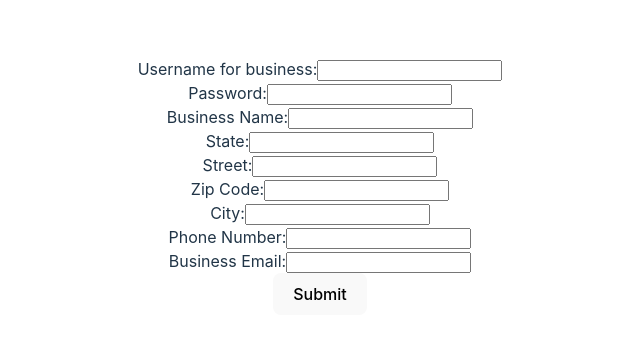
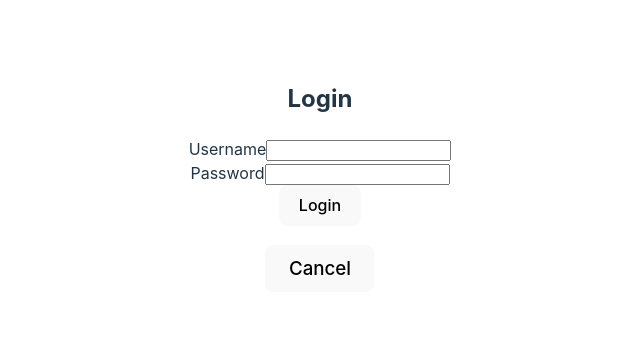
Before and after one commit to sully8698/vendicar, a React (Vite) app in the folder vendicar-frontEnd/: page /login in a window 1280 px wide. Shown: the part 214-552 px from the top of the page, without its empty margins (320-960 px from the left). Built offline with nearby package versions, Linux system fonts and the light colour scheme.

Commit message:
updated front end with buttons and some function

```diff
--- a/vendicar-frontEnd/api/authApi.js
+++ b/vendicar-frontEnd/api/authApi.js
@@ -13,7 +13,7 @@ const payload = {
     },
     body: JSON.stringify(context)
 }
-const body = await basicFetch("http://localhost:8000/vendicar/accounts/signup",payload) //update
+const body = await basicFetch("http://localhost:8000/vendicar/accounts/signup",payload)
 return body
 }
 
@@ -25,6 +25,30 @@ const payload = {
     },
     body: JSON.stringify(context)
 }
-const body = await basicFetch("http://localhost:8000/vendicar/accounts/get-token", payload) //update
+const body = await basicFetch("http://localhost:8000/vendicar/accounts/get-token", payload)
 return body.token
 }
+
+export async function signin(context) {
+    const payload = {
+        method: "POST",
+        headers: {
+        "Content-Type": "application/json",
+        },
+        body: JSON.stringify(context)
+    }
+    const body = await basicFetch("http://localhost:8000/vendicar/accounts/",payload)
+    return body
+    }
+
+export async function getuserinfo(token) {
+    const payload = {
+        method: "GET",
+        headers: {
+            "Content-Type": "application/json",
+            "Authorization": `Token ${token}`,
+        },
+    }
+    const body = await basicFetch("http://localhost:8000/vendicar/accounts/",payload)
+    return body.result
+    }
--- a/vendicar-frontEnd/package.json
+++ b/vendicar-frontEnd/package.json
@@ -11,7 +11,8 @@
   },
   "dependencies": {
     "react": "^19.0.0",
-    "react-dom": "^19.0.0"
+    "react-dom": "^19.0.0",
+    "react-router": "^7.2.0"
   },
   "devDependencies": {
     "@eslint/js": "^9.19.0",
--- a/vendicar-frontEnd/src/App.jsx
+++ b/vendicar-frontEnd/src/App.jsx
@@ -1,9 +1,18 @@
 import { useState } from 'react'
 import './App.css'
-import CreateDealerAccount from './pages/CreateDealerAccount'
+// import CreateDealerAccount from './pages/CreateDealerAccount'
+import Home from './pages/Home'
+import { BrowserRouter, Routes, Route, Link } from "react-router";
+import CreateDealerAccount from './pages/CreateDealerAccount';
+import DealerSignIn from './pages/DealerSignIn'
+import LoggedHome from './pages/LoggedHome';
 
 function App() {
+  const [formData, setFormData] = useState({ username: '', password: '' });
   const [userToken, setUserToken] = useState(null)
+
+  const handleClick = () => {
+    setIsLoggedIn(prevState => !prevState)};
 
   const handleToken = (token) => {
     setFormData({ username: '', password: '' })
@@ -19,12 +28,15 @@ function App() {
   };
 
   return (
-    <>
-
-      <CreateDealerAccount />
-
-    </>
+    <BrowserRouter>
+      <Routes>
+        <Route path="/" element={ < Home />} />
+        <Route path="/sign-up" element={ <CreateDealerAccount /> } />
+        <Route path="/login" element={< DealerSignIn handleInputChange={handleInputChange} formData={formData} handleToken={handleToken} />} />
+        <Route path="/home" element={ < LoggedHome /> } />
+      </Routes>
+    </BrowserRouter>
   )
 }
 
-export default App
+export default App;
--- a/vendicar-frontEnd/src/components/LogInForm.jsx
+++ b/vendicar-frontEnd/src/components/LogInForm.jsx
@@ -0,0 +1,40 @@
+import { useNavigate } from "react-router";
+
+function Form({formType, handleInputChange, formData, handleSubmit, responseMsg}) {
+    const navigate = useNavigate();
+
+    return (
+      <>
+      {responseMsg && <h2>{responseMsg}</h2>}
+      <div className="login">
+        <h2>{formType}</h2>
+        <form onSubmit={handleSubmit}>
+          <div className="form-group">
+            <label htmlFor="username">Username</label>
+            <input
+              type="text"
+              name="username"
+              value={formData.username}
+              onChange={handleInputChange}
+              required
+            />
+          </div>
+          <div className="form-group">
+            <label htmlFor="password">Password</label>
+            <input
+              type="password"
+              name="password"
+              value={formData.password}
+              onChange={handleInputChange}
+              required
+            />
+          </div>
+          <button type="submit">{formType}</button>
+        </form>
+      </div>
+          <h3><button onClick={() => navigate('/')}>Cancel</button></h3>
+      </>
+    );
+  }
+
+  export default Form;
--- a/vendicar-frontEnd/src/components/SignUpForm.jsx
+++ b/vendicar-frontEnd/src/components/SignUpForm.jsx
@@ -1,7 +1,10 @@
 import React, { useState } from "react";
 import { signup } from "../../api/authApi";
+import { useNavigate } from "react-router";
 
 export default function SignUpForm() {
+    const navigate = useNavigate();
+
     const [formData, setFormData] = useState({
         business_user_name: "",
             password: "",
@@ -62,6 +65,9 @@ export default function SignUpForm() {
 
     return (
         <>
+
+
+
                 <form onSubmit={ handleSubmit } >
                     <div>
                         <label htmlFor="business_user_name">Username for business:</label>
@@ -164,6 +170,9 @@ export default function SignUpForm() {
                     </div>
                         <button type="submit" style={{ display: "block", margin: "auto"}}> Submit </button>
                 </form>
+                    <br></br>
+                        <button onClick={() => navigate('/')}>Cancel</button>
+
         </>
 
     )
--- a/vendicar-frontEnd/src/pages/DealerSignIn.jsx
+++ b/vendicar-frontEnd/src/pages/DealerSignIn.jsx
@@ -0,0 +1,29 @@
+import LogInForm from "../components/LogInForm"
+import { useState } from 'react'
+import { login } from "../../api/authApi";
+import { Navigate } from 'react-router';
+
+
+export default function Login({handleInputChange, formData, handleToken}) {
+
+  const [responseMsg, setResponseMsg] = useState("")
+  const [shouldRedirect, setShouldRedirect] = useState(false)
+
+  const handleSubmit = async (e) => {
+    e.preventDefault()
+    const context = {username: formData.username, password: formData.password}
+    const token = await login(context)
+    if(!token) {
+      setResponseMsg("Error logging in")
+    } else {
+      console.log(token)
+      handleToken(token)
+      setShouldRedirect(true)
+    }
+  }
+  if (shouldRedirect) {
+    return <Navigate to="/home"/>
+  } else {
+    return <LogInForm formType={"Login"} handleInputChange={handleInputChange} formData={formData}handleToken={handleToken} handleSubmit={handleSubmit} responseMsg={responseMsg}/>
+  }
+}
--- /dev/null
+++ b/vendicar-frontEnd/src/pages/Home.jsx
@@ -0,0 +1,15 @@
+import React, { useState } from "react";
+import { useNavigate } from "react-router"
+
+export default function Home() {
+    const navigate = useNavigate();
+
+    return(
+        <>
+        <h1>Sign up or Log In:</h1>
+        <button onClick={() => navigate('/sign-up')}>Sign up</button>
+        <button onClick={() => navigate('/login')}>Log in</button>
+
+        </>
+    )
+}
--- /dev/null
+++ b/vendicar-frontEnd/src/pages/LoggedHome.jsx
@@ -0,0 +1,17 @@
+import React from "react";
+import { getuserinfo } from "../../api/authApi";
+
+export default function LoggedHome({userToken}) {
+
+    // const [user, setUser] = useState([])
+
+    // const createUser = () => {
+    //     return user.map( (w,i) => <User key={i} user={w}/>)
+    //   }
+
+    return(
+        <h1>this is a car....vroom</h1>
+
+
+    )
+}
```
Also changed, not shown: vendicar-frontEnd/src/components/DealerInfoDisplay.jsx (+10 -0 lines), 1 other file (tests, documents, lock files or other folders).
